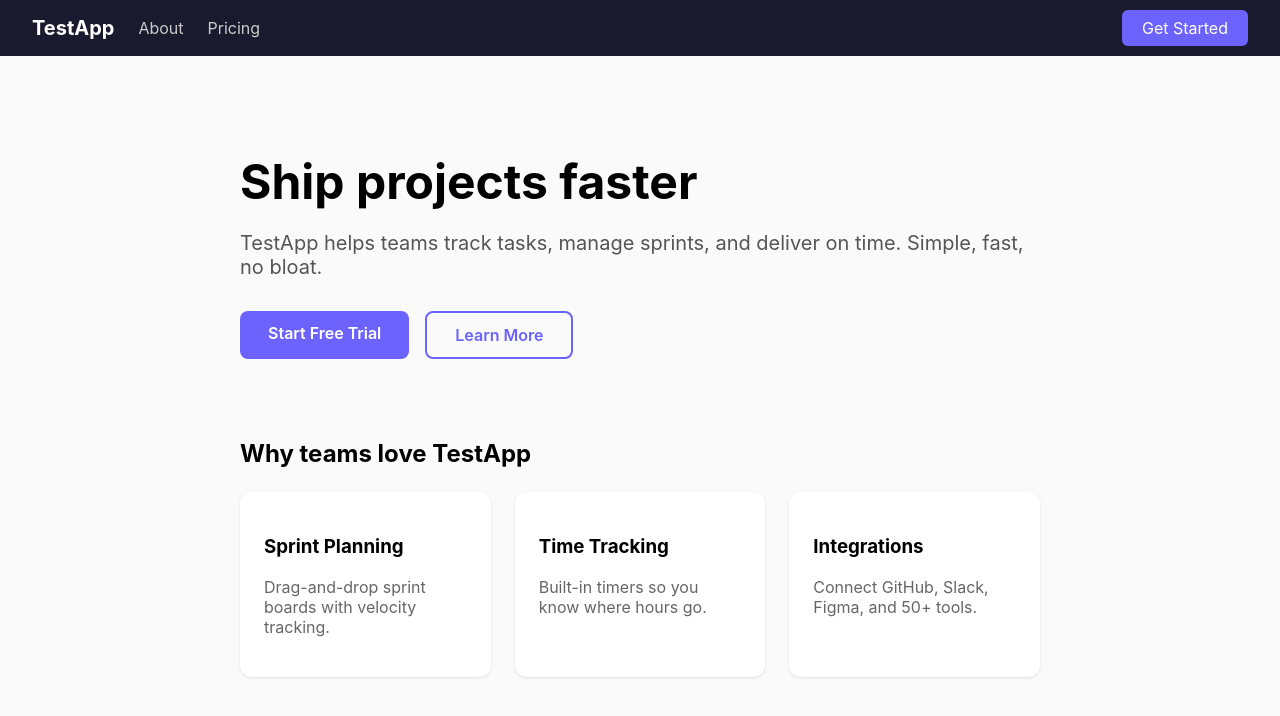
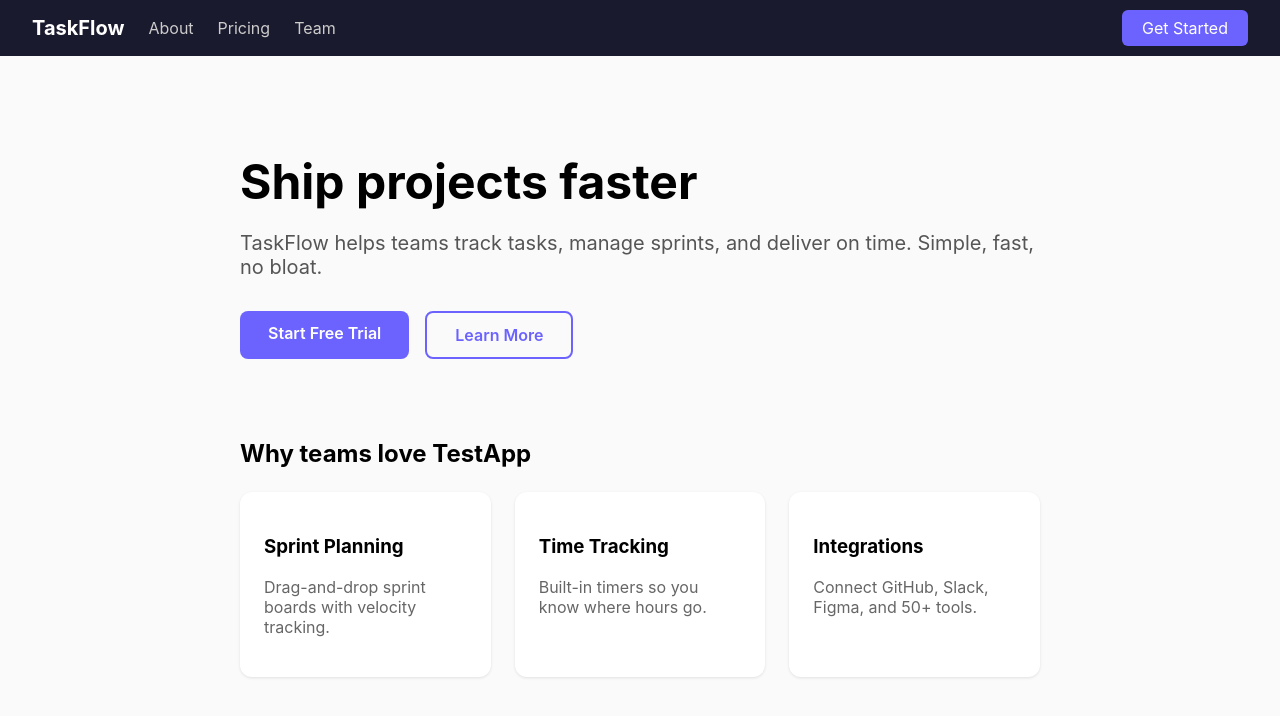
Before and after one commit to looksgoodtomeai/test-app, a Next.js app: page / in a window 1280 px wide. Shown: the top 716 px of the page. Built offline with nearby package versions, Linux system fonts and the light colour scheme.

Commit message:
rebrand: rename TestApp to TaskFlow, add Team nav link

```diff
--- a/src/app/layout.tsx
+++ b/src/app/layout.tsx
@@ -1,7 +1,7 @@
 import type { Metadata } from 'next'
 
 export const metadata: Metadata = {
-  title: 'TestApp - Project Management',
+  title: 'TaskFlow - Project Management',
   description: 'A simple project management tool',
 }
 
@@ -10,9 +10,10 @@ export default function RootLayout({ children }: { children: React.ReactNode })
     <html lang="en">
       <body style={{ margin: 0, fontFamily: '-apple-system, BlinkMacSystemFont, sans-serif', background: '#fafafa' }}>
         <nav style={{ background: '#1a1a2e', color: '#fff', padding: '16px 32px', display: 'flex', gap: '24px', alignItems: 'center' }}>
-          <a href="/" style={{ color: '#fff', textDecoration: 'none', fontWeight: 700, fontSize: '1.25rem' }}>TestApp</a>
+          <a href="/" style={{ color: '#fff', textDecoration: 'none', fontWeight: 700, fontSize: '1.25rem' }}>TaskFlow</a>
           <a href="/about" style={{ color: '#ccc', textDecoration: 'none' }}>About</a>
           <a href="/pricing" style={{ color: '#ccc', textDecoration: 'none' }}>Pricing</a>
+          <a href="/about#team" style={{ color: '#ccc', textDecoration: 'none' }}>Team</a>
           <div style={{ marginLeft: 'auto' }}>
             <a href="/pricing" style={{ background: '#6c63ff', color: '#fff', padding: '8px 20px', borderRadius: '6px', textDecoration: 'none' }}>Get Started</a>
           </div>
--- a/src/app/page.tsx
+++ b/src/app/page.tsx
@@ -3,7 +3,7 @@ export default function Home() {
     <div style={{ maxWidth: 800, margin: '0 auto', padding: '64px 24px' }}>
       <h1 style={{ fontSize: '3rem', marginBottom: 16 }}>Ship projects faster</h1>
       <p style={{ fontSize: '1.25rem', color: '#555', marginBottom: 32 }}>
-        TestApp helps teams track tasks, manage sprints, and deliver on time.
+        TaskFlow helps teams track tasks, manage sprints, and deliver on time.
         Simple, fast, no bloat.
       </p>
       <div style={{ display: 'flex', gap: 16 }}>
```
